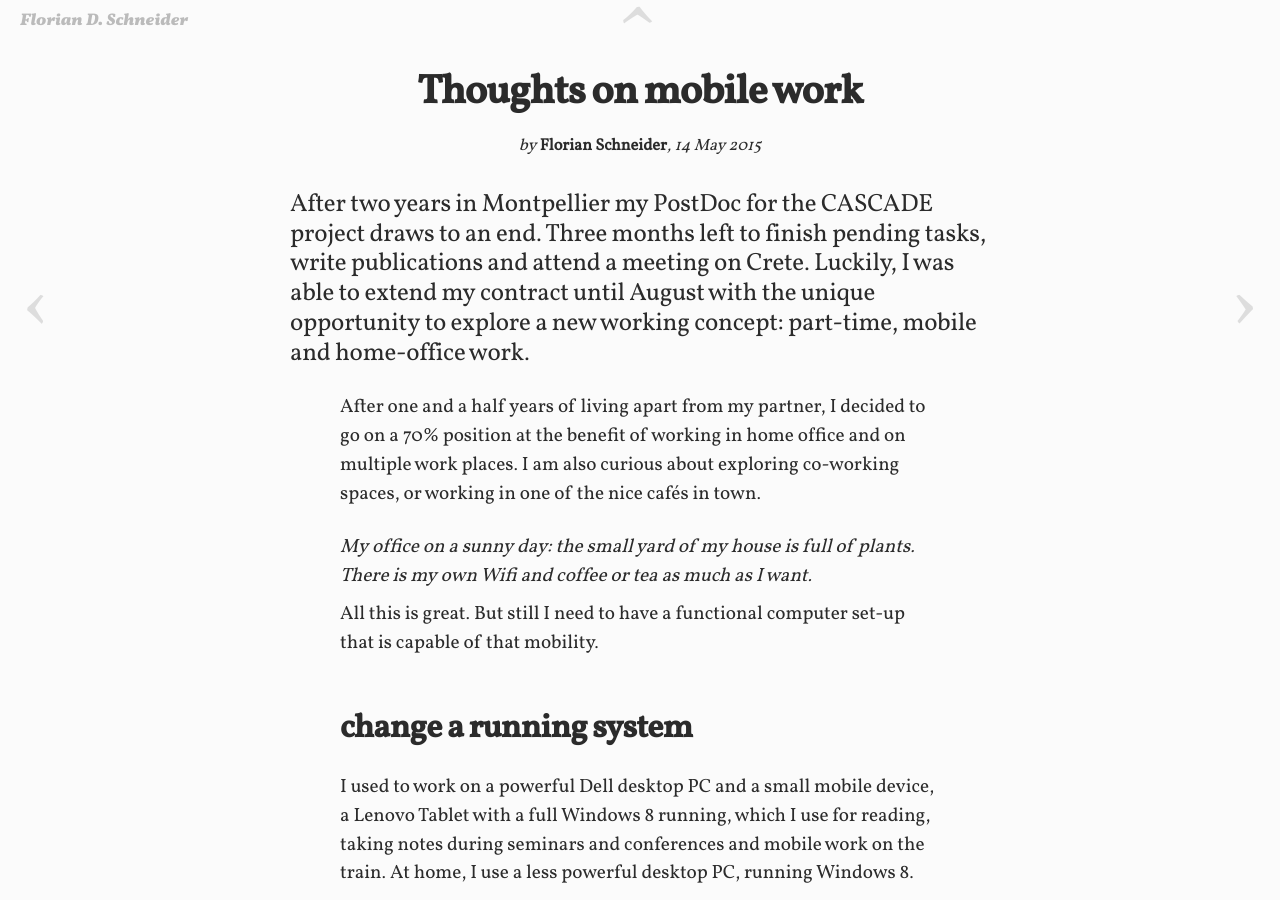
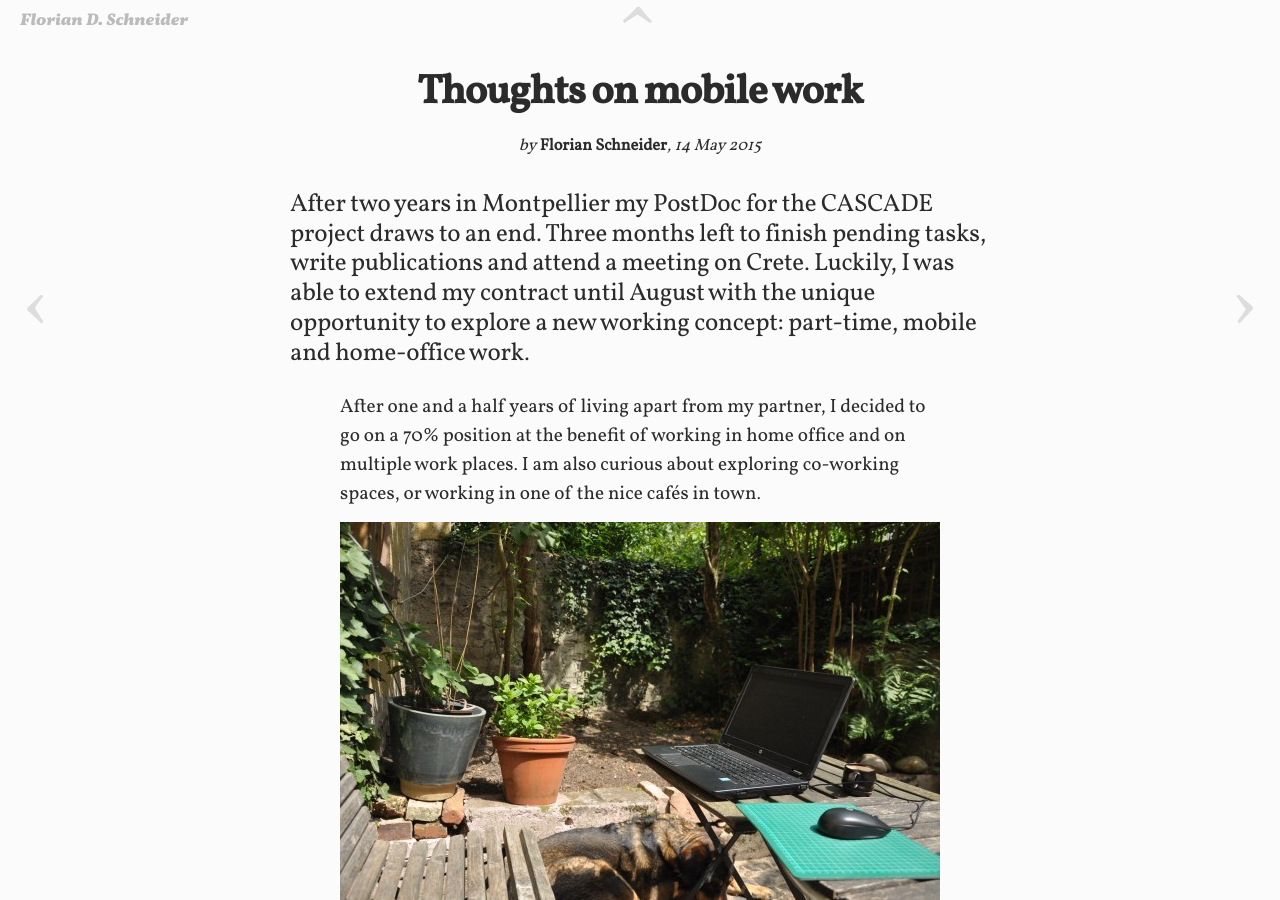
Before and after one commit to fdschneider/oldwebsite, a Jekyll site: the page built from blog/_posts/2015-07-14-mobilework.md, in a window 1280 px wide and 900 px high. Built offline with Jekyll 4.4.1, drawn with Linux system fonts in a browser that asks for light colours; comment, search, counter and statistics services are not loaded.

Commit message:
fix image link

```diff
--- a/blog/_posts/2015-07-14-mobilework.md
+++ b/blog/_posts/2015-07-14-mobilework.md
@@ -10,7 +10,7 @@ disqus_identifier: 3388872878
 
 After one and a half years of living apart from my partner, I decided to go on a 70% position at the benefit of working in home office and on multiple work places. I am also curious about exploring co-working spaces, or working in one of the nice cafés in town.
 
-![](../_assets/img/homeoffice.jpg)
+![](/assets/img/homeoffice.jpg)
 
 *My office on a sunny day: the small yard of my house is full of plants. There is my own Wifi and coffee or tea as much as I want.*
 
```
